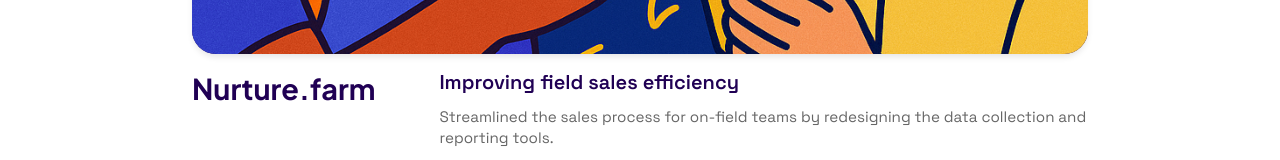
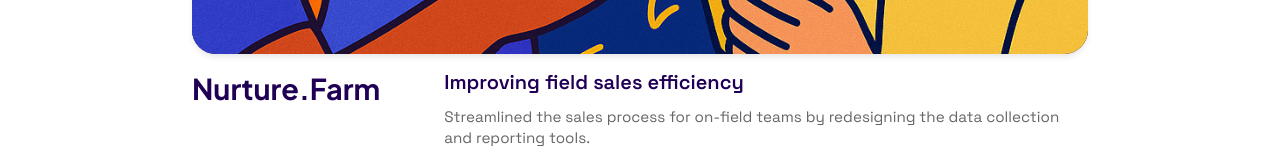
Before and after one commit to adit-saxena/Portfoliov4, a Next.js app: page / in a window 1280 px wide. Shown: the part 3471-3631 px from the top of the page. Built offline with nearby package versions, Linux system fonts and the light colour scheme.

Commit message:
updates exp.png

```diff
--- a/src/app/page.js
+++ b/src/app/page.js
@@ -107,7 +107,7 @@
             Tag1="Internship"
             Tag2="Stakeholders Collab"
             Tag3="Research"
-            ProjectName="Nurture.farm"
+            ProjectName="Nurture.Farm"
             OneLiner="Improving field sales efficiency"
             Description="Streamlined the sales process for on-field teams by redesigning the data collection and reporting tools."
             Url="/nurturecover2min.png"
```
Also changed, not shown: public/exp.png, public/exp.webp.
